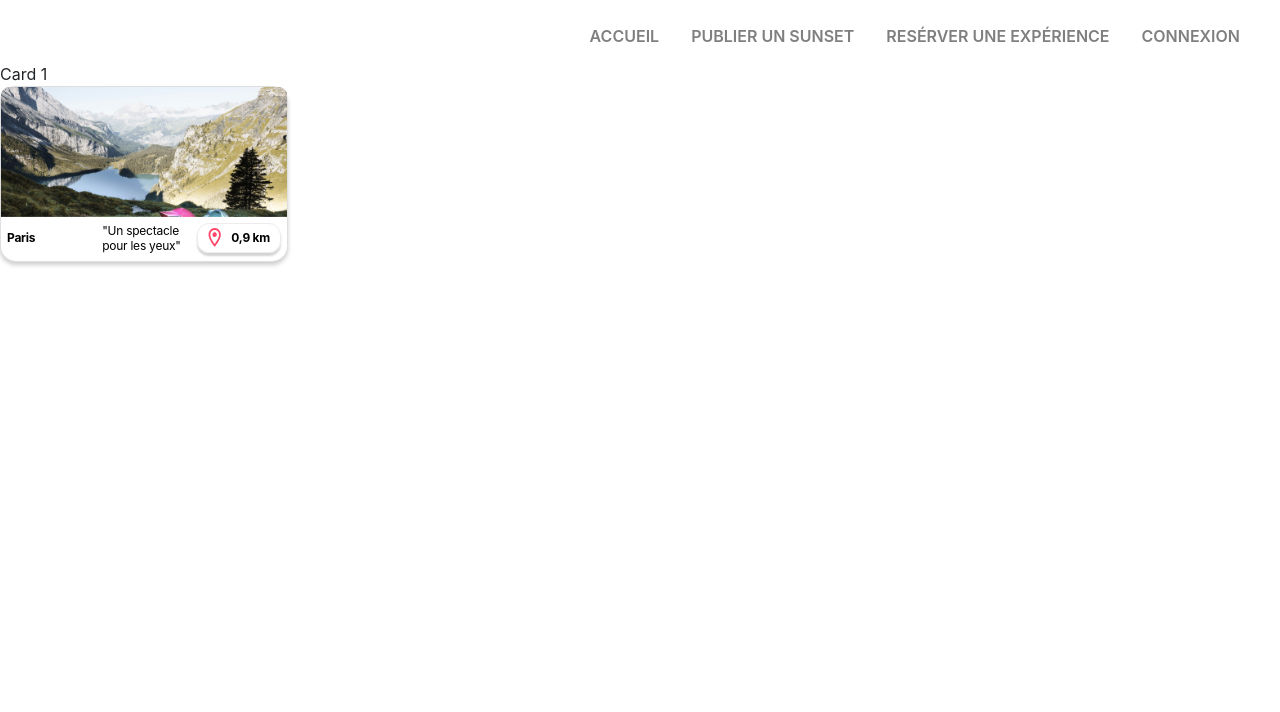
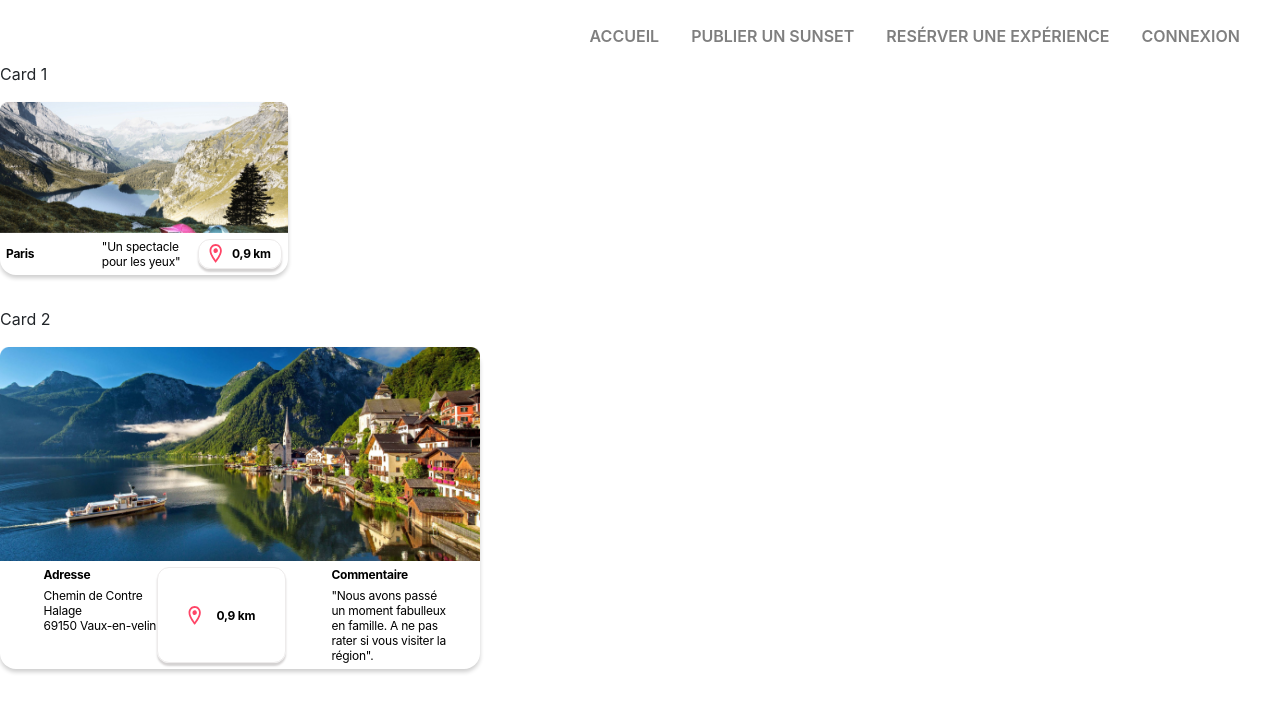
Before and after one commit to tsiryJL/NavBar, a plain HTML site: page index.html in a window 1280 px wide. Drawn offline with nearby package versions, Linux system fonts and the light colour scheme.

Commit message:
addCard2

```diff
--- a/index.html
+++ b/index.html
@@ -47,9 +47,9 @@
       </nav>
   </header>
 
-  Card 1
+ <p>Card 1</p>
 <!-- Card section -->
-      <section class="card">
+      <section class="card-1">
         <img class="card-img-top" src="Photo.png" alt="Card image cap">
           <div class="card-text">
             <div class="text-bolt text">Paris</div>
@@ -58,11 +58,36 @@
               <svg width="13" height="19" viewBox="0 0 13 19" fill="none" xmlns="http://www.w3.org/2000/svg">
                 <path fill-rule="evenodd" clip-rule="evenodd" d="M6.67949 0.117767C3.28587 0.117767 0.541168 3.04691 0.541168 6.66857C0.541168 11.5817 6.67949 18.8344 6.67949 18.8344C6.67949 18.8344 12.8178 11.5817 12.8178 6.66857C12.8178 3.04691 10.0731 0.117767 6.67949 0.117767ZM2.2951 6.66857C2.2951 4.08569 4.25936 1.98943 6.67961 1.98943C9.09986 1.98943 11.0641 4.08569 11.0641 6.66857C11.0641 9.36376 8.53865 13.3972 6.67961 15.9146C4.85566 13.4159 2.2951 9.33569 2.2951 6.66857ZM4.48724 6.66857C4.48724 5.37646 5.46874 4.329 6.67949 4.329C7.46271 4.329 8.18643 4.77492 8.57804 5.49879C8.96965 6.22265 8.96965 7.11449 8.57804 7.83836C8.18643 8.56223 7.46271 9.00815 6.67949 9.00815C5.46874 9.00815 4.48724 7.96068 4.48724 6.66857Z" fill="#FF4567"/>
                 </svg>
-              <section>0,9 km</section>
+              <span>0,9 km</span>
             </div>
           </div>
       </section>
+<p style="margin-top:2em;"> Card 2</p>
+      <section class="card-2">
+        <img class="card-img-top" src="photo-2.png" alt="Card image cap">
+          <div class="card-text">
 
+            <div class="d-flex">
+              <div class="col-lg-6">
+                <p class="text-bolt text">Adresse</p>
+                <span class="text">Chemin de Contre Halage <br>69150 Vaux-en-velin</span>
+              </div>
+
+              <div id="km" class="col-lg-6 text-bolt text">
+                <svg width="13" height="19" viewBox="0 0 13 19" fill="none" xmlns="http://www.w3.org/2000/svg">
+                  <path fill-rule="evenodd" clip-rule="evenodd" d="M6.67949 0.117767C3.28587 0.117767 0.541168 3.04691 0.541168 6.66857C0.541168 11.5817 6.67949 18.8344 6.67949 18.8344C6.67949 18.8344 12.8178 11.5817 12.8178 6.66857C12.8178 3.04691 10.0731 0.117767 6.67949 0.117767ZM2.2951 6.66857C2.2951 4.08569 4.25936 1.98943 6.67961 1.98943C9.09986 1.98943 11.0641 4.08569 11.0641 6.66857C11.0641 9.36376 8.53865 13.3972 6.67961 15.9146C4.85566 13.4159 2.2951 9.33569 2.2951 6.66857ZM4.48724 6.66857C4.48724 5.37646 5.46874 4.329 6.67949 4.329C7.46271 4.329 8.18643 4.77492 8.57804 5.49879C8.96965 6.22265 8.96965 7.11449 8.57804 7.83836C8.18643 8.56223 7.46271 9.00815 6.67949 9.00815C5.46874 9.00815 4.48724 7.96068 4.48724 6.66857Z" fill="#FF4567"/>
+                  </svg>
+                <span>0,9 km</span>
+              </div>
+            </div>
+
+            <div>
+              <p class="text-bolt text item5">Commentaire</p>
+              <span class="text">"Nous avons passé un moment fabulleux en famille. A ne pas rater si vous visiter la région".</span>
+            </div>
+
+
+      </section>
     <script src="script.js"></script>
 </body>
 </html>
--- a/style.css
+++ b/style.css
@@ -18,23 +18,22 @@ a.nav-link.active{
 a.nav-link:hover{
     color:#FF4567!important;
 }
-/* Publication */
-.card{
-position: absolute;
-width: 350px;
-height: 210px;
-left: 0px;
-top: 0px;
-}
 
 .card-text{
   display: flex;
   justify-content: space-around;
 }
 
-.card{
-  height: 11em;
+.card-1{
+  height: auto;
   width: 18rem;
+  border-radius: 1em!important;
+  box-shadow: 0px 3px 4px #cecece;
+}
+
+.card-2{
+  height: auto;
+  width: 30em;
   border-radius: 1em!important;
   box-shadow: 0px 3px 4px #cecece;
 }
@@ -67,9 +66,9 @@ top: 0px;
 
 @media (min-width: 991px) {
     .navbar{
-        position: fixed; /* Set the navbar to fixed position */
-        top: 0; /* Position the navbar at the top of the page */
-        width: 100%; /* Full width */
+      position: fixed; /* Set the navbar to fixed position */
+      top: 0; /* Position the navbar at the top of the page */
+      width: 100%; /* Full width */
       display:grid!important;
       justify-content: right!important;
     }
@@ -85,6 +84,8 @@ top: 0px;
         width: 100%;
         display: flex;
         justify-content: space-around!important;
+        z-index:1;
+        padding: 0px!important;
     }
 
   /* Style the links inside the navigation bar */
```
Also changed, not shown: photo-2.png (added), 1 other file.
